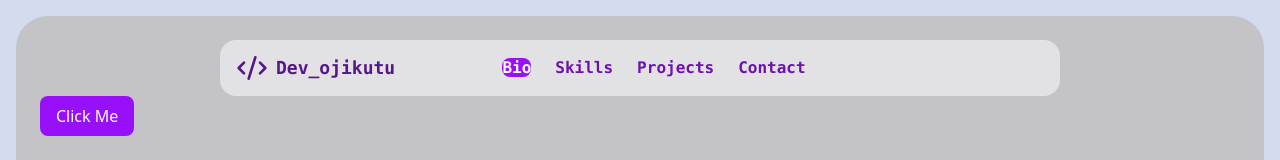
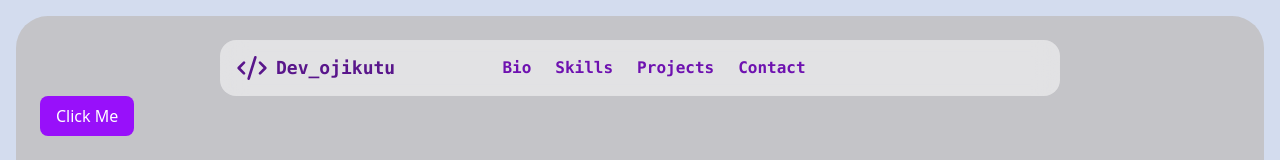
Before and after one commit to ABDULLAIOJIKUTU/abdullai-portfolio, a React (Vite) app in the folder portfolio/: page / in a window 1280 px wide. Shown: the top 160 px of the page. Built offline with nearby package versions, Linux system fonts and the light colour scheme.

Commit message:
refactor: clean up App and Navbar components

```diff
--- a/portfolio/src/App.jsx
+++ b/portfolio/src/App.jsx
@@ -4,7 +4,7 @@ import Button from "./components/Button.jsx";
 
 const App = () => {
   return (
-    <section className="w-full bg-[#c0bdbdc5] py-6 px-6 h-screen rounded-4xl">
+    <section className="w-full bg-[rgba(192,189,189,0.77)] py-6 px-6 h-screen rounded-4xl">
       <Navbar />
       <Button />
     </section>
--- a/portfolio/src/components/Navbar.jsx
+++ b/portfolio/src/components/Navbar.jsx
@@ -32,23 +32,23 @@ const Navbar = () => {
           <li>
             <a
               href="/"
-              className="hover:border-b-2 hover:text-purple-600 hover:px-2 hover:py-2 rounded-lg w-3xl bg-purple-600 text-white"
+              className="hover:border-b-2  hover:px-2 hover:py-2 hover:rounded-lg hover:w-3xl hover:bg-purple-600 hover:text-white"
             >
               Bio
             </a>
           </li>
           <li>
-            <a href="/" className="hover:border-b-2 hover:text-purple-600">
+            <a href="/" className="hover:border-b-2  hover:px-2 hover:py-2 hover:rounded-lg hover:w-3xl hover:bg-purple-600 hover:text-white">
               Skills
             </a>
           </li>
           <li>
-            <a href="/" className="hover:border-b-2 hover:text-purple-600">
+            <a href="/" className="hover:border-b-2  hover:px-2 hover:py-2 hover:rounded-lg hover:w-3xl hover:bg-purple-600 hover:text-white">
               Projects
             </a>
           </li>
           <li>
-            <a href="/" className="hover:border-b-2 hover:text-purple-600">
+            <a href="/" className="hover:border-b-2  hover:px-2 hover:py-2 hover:rounded-lg hover:w-3xl hover:bg-purple-600 hover:text-white">
               Contact
             </a>
           </li>
```
